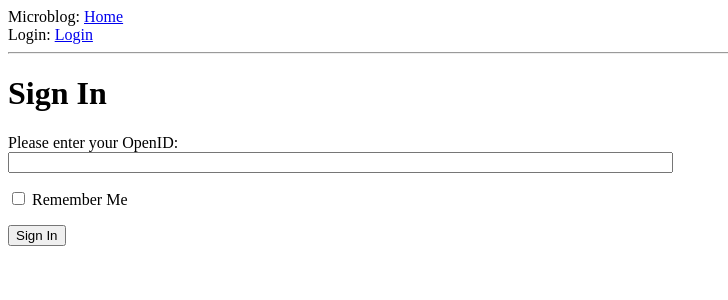
After one commit to misoi/python, a Flask app: page /login in a window 1280 px wide. The commit adds this page. Shown: the top 300 px of the page, without its empty margins (0-728 px from the left). Run offline with Flask 2, Linux system fonts and the light colour scheme.

Commit message:
working login form but not validated

```diff
--- a/microblog/app/__init__.py
+++ b/microblog/app/__init__.py
@@ -2,4 +2,5 @@ from flask import Flask
 
 app = Flask(__name__)
 app.config.from_object('config')
+
 from app import views
--- a/microblog/app/forms.py
+++ b/microblog/app/forms.py
@@ -1,6 +1,7 @@
 from flask.ext.wtf import Form
 from wtforms import StringField, BooleanField
 from wtforms.validators import DataRequired
+
 class LoginForm(Form):
-    openin=StringField('openid', validators=[Datarequired()])
-    remember_me= BooleanField('remember_me', default=False)
+    openid = StringField('openid', validators=[DataRequired()])
+    remember_me = BooleanField('remember_me', default=False)
--- a/microblog/app/templates/base.html
+++ b/microblog/app/templates/base.html
@@ -3,12 +3,22 @@
     {% if title %}
     <title>{{ title }} - microblog</title>
     {% else %}
-    <title>Welcome to microblog</title>
+    <title>microblog</title>
     {% endif %}
   </head>
   <body>
     <div>Microblog: <a href="/index">Home</a></div>
+      <div>Login: <a href="login.html">Login</a></div>
     <hr>
+    {% with messages = get_flashed_messages() %}
+      {% if messages %}
+        <ul>
+        {% for message in messages %}
+            <li>{{ message }} </li>
+        {% endfor %}
+        </ul>
+      {% endif %}
+    {% endwith %}
     {% block content %}{% endblock %}
   </body>
 </html>
--- /dev/null
+++ b/microblog/app/templates/login.html
@@ -0,0 +1,15 @@
+<!-- extend from base layout -->
+{% extends "base.html" %}
+
+{% block content %}
+  <h1>Sign In</h1>
+  <form action="" method="post" name="login">
+      {{ form.hidden_tag() }}
+      <p>
+          Please enter your OpenID:<br>
+          {{ form.openid(size=80) }}<br>
+      </p>
+      <p>{{ form.remember_me }} Remember Me</p>
+      <p><input type="submit" value="Sign In"></p>
+  </form>
+{% endblock %}
--- a/microblog/app/views.py
+++ b/microblog/app/views.py
@@ -1,5 +1,6 @@
-from flask import render_template
+from flask import render_template, flash, redirect
 from app import app
+
 
 @app.route('/')
 @app.route('/index')
@@ -23,3 +24,11 @@ def index():
                            title='Home',
                            user=user,
                            posts=posts)
+
+from .forms import LoginForm
+@app.route('/login', methods=['GET', 'POST'])
+def login():
+    form = LoginForm()
+    return render_template('login.html',
+                           title='Sign In',
+                           form=form)
```
Also changed, not shown: microblog/config.py (+9 -2 lines).
